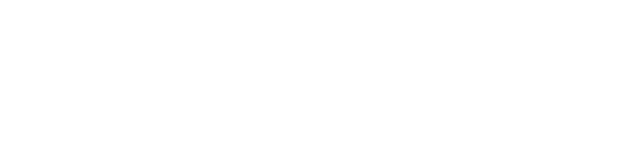
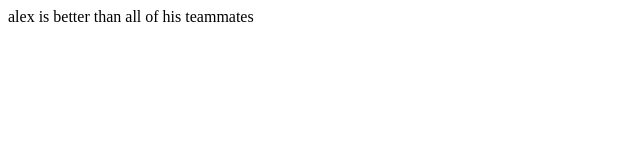
Before and after one commit to MDerricott/TestGitRepo, a plain HTML site: page index.html in a window 1280 px wide. Shown: the whole page, without its empty margins (0-640 px from the left). Drawn offline with Linux system fonts and the light colour scheme.

Commit message:
i cant stand you guys

```diff
--- a/index.html
+++ b/index.html
@@ -7,6 +7,6 @@
     <title>Document</title>
 </head>
 <body>
-
+    <div id= "best" >alex is better than all of his teammates</div>
 </body>
 </html>
```
